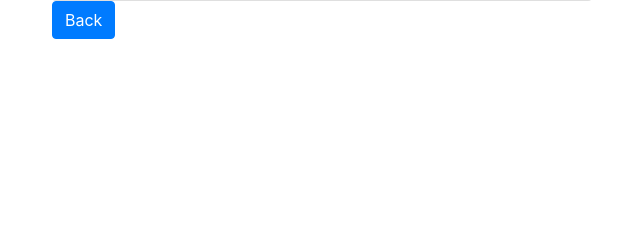
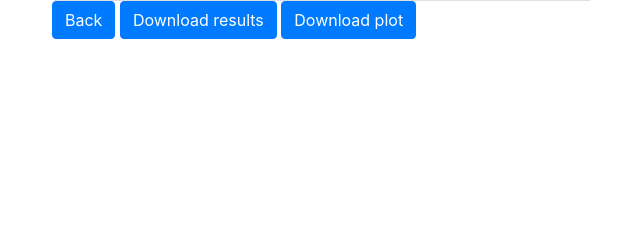
Before and after one commit to unica-isde/isde-projects-2023-G, a FastAPI app: template app/templates/classification_output.html in a window 1280 px wide. Shown: the part 219-459 px from the top of the page, without its empty margins (603-1243 px from the left). Run offline with FastAPI, Linux system fonts and the light colour scheme; the template is opened without the code that fills it, so the values that code supplies are empty; some libraries are stand-ins or nearby versions.

Commit message:
Download results and download plot have been added

```diff
--- /dev/null
+++ b/app/static/json_results.json
@@ -0,0 +1 @@
+[["toilet paper", 77.10546112060547], ["paper towel", 22.894329071044922], ["thimble", 0.00014613983512390405], ["oil filter", 2.095592390105594e-05], ["soap dispenser", 7.211655429273378e-06]]
--- a/app/templates/classification_output.html
+++ b/app/templates/classification_output.html
@@ -30,7 +30,35 @@
                     </div>
                 </div>
                 <a class="btn btn-primary" href="/classifications" role="button">Back</a>
+                <a class="btn btn-primary" href="/download_result" download role="button">Download results</a>
+                <a id="downloadButton" class="btn btn-primary"  download role="button">Download plot</a>
         </div>
     </div>
+
+
     <script src="{{ "static/graph.js" }}" id="makeGraph" classification_scores="{{classification_scores}}"></script>
+
+    <script>
+    // Funzione per convertire il canvas in un'immagine dati URL
+    function convertCanvasToImage(canvas) {
+        var img = new Image();
+        img.src = canvas.toDataURL("image/png");
+        return img;
+    }
+
+    // Funzione per avviare il download dell'immagine
+    function downloadImage() {
+        var canvas = document.getElementById("classificationOutput");
+        var img = convertCanvasToImage(canvas);
+
+        var link = document.createElement('a');
+        link.href = img.src;
+        link.download = 'plot.png';
+        link.click();
+    }
+
+    // Aggiungi un ascoltatore di eventi al pulsante di download
+    document.getElementById("downloadButton").addEventListener("click", downloadImage);
+</script>
+
 {% endblock %}
--- a/main.py
+++ b/main.py
@@ -7,11 +7,17 @@ from fastapi.templating import Jinja2Templates
 import redis
 from rq import Connection, Queue
 from rq.job import Job
+from starlette.responses import FileResponse
+
+
+
+import redis
+from rq import Connection, Queue
+from rq.job import Job
 from app.config import Configuration
 from app.forms.classification_form import ClassificationForm
 from app.ml.classification_utils import classify_image
 from app.utils import list_images
-
 
 from app.forms.transformation_form import TransformationForm
 from app.ml.transformation_utils import transform_image
@@ -66,6 +72,35 @@ async def request_classification(request: Request):
         },
     )
 
+@app.get("/download_result")
+async def download_result():
+    file_name = "json_results.json"
+    file_path = "app/static/json_results.json"
+    return FileResponse(path=file_path, filename=file_name, media_type="text/json")
+
+
+@app.get("/histogram")
+def create_histogram(request: Request):
+    return templates.TemplateResponse(
+        "histogram_select.html",
+        {"request": request, "images": list_images()},
+    )
+
+
+@app.post("/histogram")
+async def request_histogram(request: Request):
+    form = ClassificationForm(request)
+    await form.load_data()
+    image_id = form.image_id
+
+    return templates.TemplateResponse(
+        "histogram_output.html",
+        {
+            "request": request,
+            "image_id": image_id
+        },
+    )
+
 @app.post("/transformations")
 async def request_transformation(request: Request):
     form = TransformationForm(request)
```
